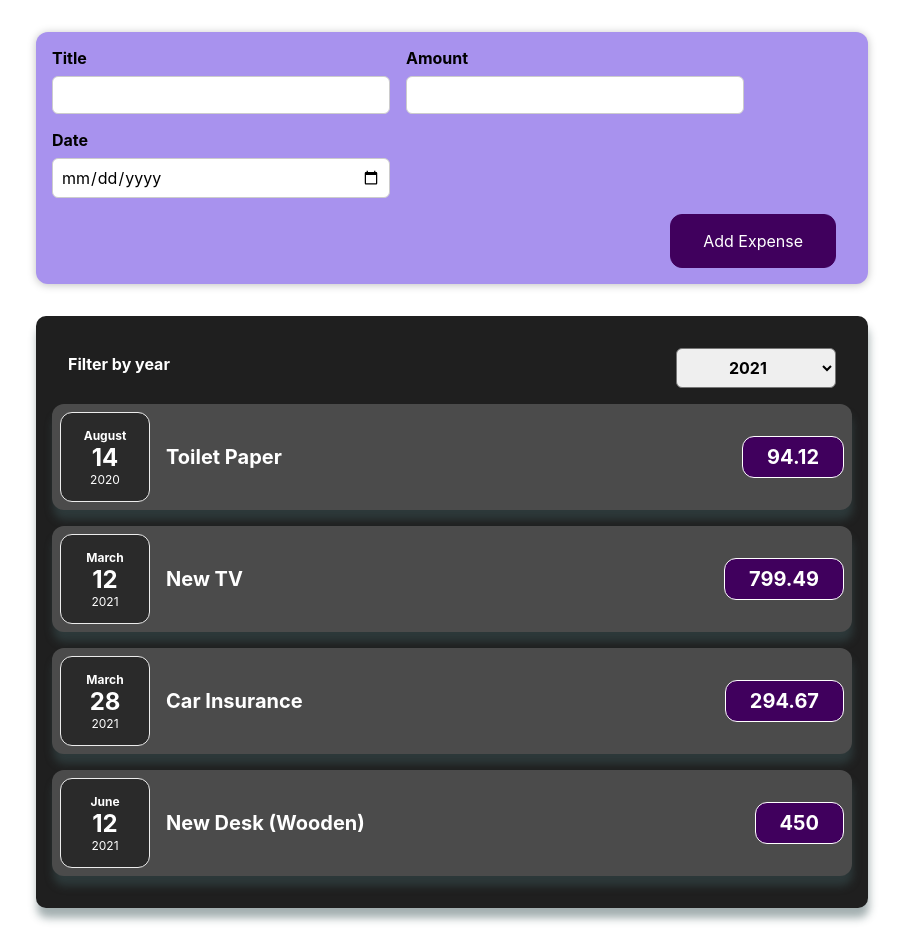
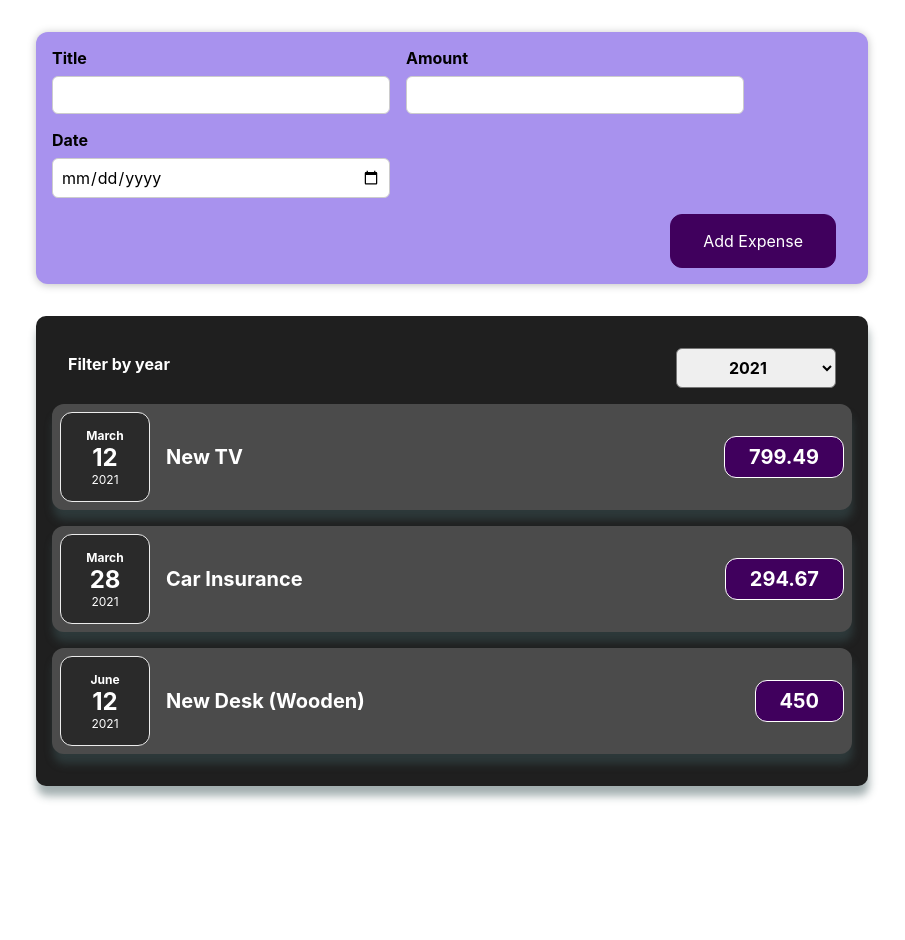
Before and after one commit to Offhazar/lesson, a React (Create React App) app: page / in a window 1280 px wide. Shown: the whole page, without its empty margins (188-1093 px from the left). After the commit the page ends 818 px from the top, so only its background shows below. Built offline with nearby package versions, Linux system fonts and the light colour scheme.

Commit message:
закончил урок 46

```diff
--- a/src/components/Expense/Expenses.js
+++ b/src/components/Expense/Expenses.js
@@ -12,6 +12,11 @@ function Expenses(props) {
     console.log(selectYear);
     setfilteredYear(selectYear);
   };
+
+  const expenseFilter = props.expenses.filter((item) => {
+    return item.date.getFullYear().toString() === filteredYear;
+  });
+
   return (
     <Card className="expenses">
       {
@@ -35,9 +40,14 @@ function Expenses(props) {
         //   date={props.expenses[2].date}
         // /> */}
       }
-      {props.expenses.map((el) => {
+      {expenseFilter.map((el) => {
         return (
-          <ExpenseItem title={el.title} amount={el.amount} date={el.date} />
+          <ExpenseItem
+            title={el.title}
+            amount={el.amount}
+            date={el.date}
+            key={el.id}
+          />
         );
       })}
     </Card>
--- a/src/components/NewExpense/ExpenseForm.js
+++ b/src/components/NewExpense/ExpenseForm.js
@@ -60,7 +60,7 @@ const ExpenseForm = (props) => {
           <input
             type="date"
             min="2021-01-01"
-            max="2022-12-21"
+            max="2024-12-21"
             onChange={dateChangeHandler}
             value={enteredDate}
           />
--- a/src/components/NewExpense/NewExpense.js
+++ b/src/components/NewExpense/NewExpense.js
@@ -14,7 +14,6 @@ const NewExpense = (props) => {
 
     props.onAddEXpnese(expenseData);
   };
-
   return (
     <div className="new-expense">
       <ExpenseForm onSaveExpenseDate={saveExpenseDataHundler} />
```
